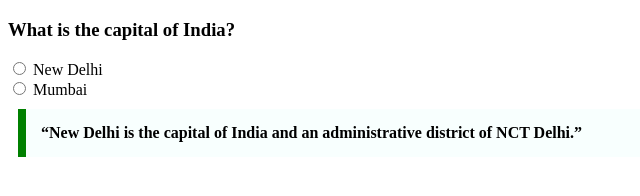
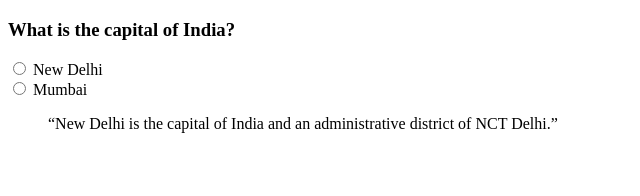
Before and after one commit to acciojob/trivia-itsaayush27, a website: page main.html in a window 1280 px wide. Shown: the whole page, without its empty margins (0-640 px from the left). Drawn offline with Linux system fonts and the light colour scheme.

Commit message:
created a submission

```diff
--- a/main.html
+++ b/main.html
@@ -19,7 +19,7 @@
     </label>
   </form>
 
- <blockquote class="styled-quote" >
+ <blockquote  >
   “New Delhi is the capital of India and an administrative district of NCT Delhi.”
 </blockquote>
 	<!-- the entire body must be written by student -->
```
